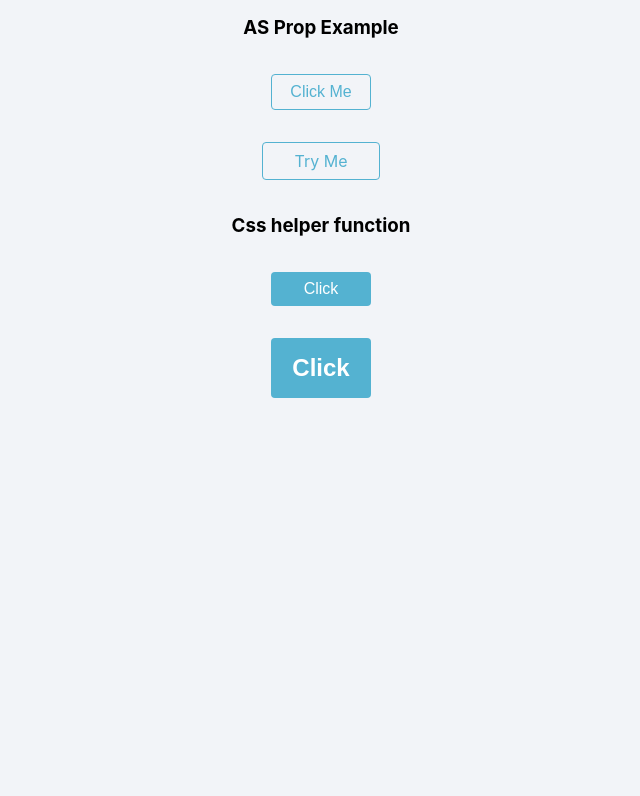
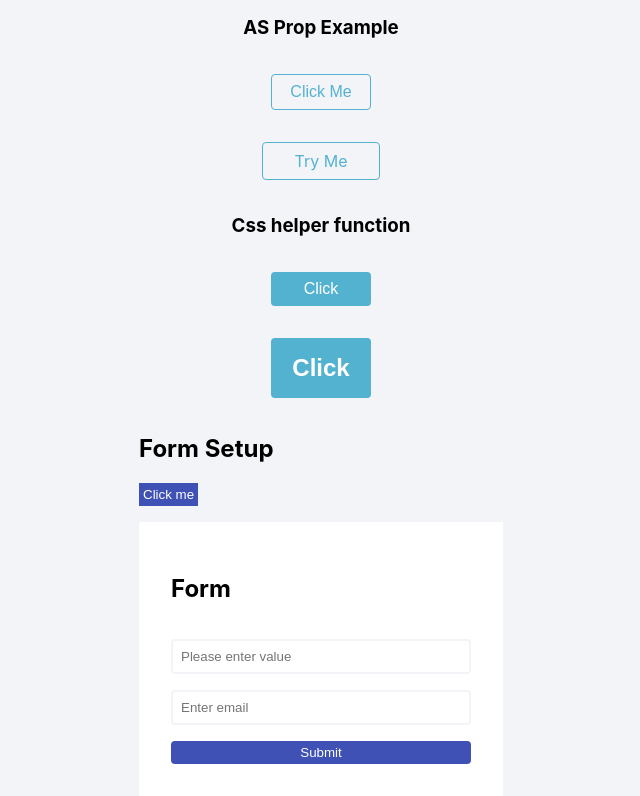
Before and after one commit to Kgaogel09/styled-components, a React (Create React App) app: page / in a window 1280 px wide. Shown: the part 1491-2287 px from the top of the page, without its empty margins (319-959 px from the left). Before the commit the page ends 1905 px from the top, so only its background shows below. Built offline with nearby package versions, Linux system fonts and the light colour scheme; the HTML template or start-up script is replaced by a standard one.

Commit message:
attributes input example

```diff
--- a/src/App.js
+++ b/src/App.js
@@ -9,6 +9,7 @@ import { colors } from "./utils";
 import Card from "./components/Card";
 import { useState } from "react";
 import { Loader } from "./components/Loader";
+import Form from "./components/Form";
 
 const BaseTheme = {
   color: "#222",
@@ -98,6 +99,10 @@ function App() {
         <DefaultBtn>Click</DefaultBtn>
         <DefaultBtn large>Click</DefaultBtn>
       </Container>
+
+      <Container>
+        <Form />
+      </Container>
     </ThemeProvider>
   );
 }
--- /dev/null
+++ b/src/components/Form.js
@@ -0,0 +1,59 @@
+import styled, { css } from "styled-components/macro";
+import { colors } from "../utils";
+
+const Form = () => {
+  return (
+    <div>
+      <h2>Form Setup</h2>
+      <Button type="button">Click me</Button>
+      <FormWrapper>
+        <h2>Form</h2>
+        <BasicInput type="text" />
+        <BasicInput type="email" placeholder="Enter email" />
+        <Button type="submit">Submit</Button>
+      </FormWrapper>
+    </div>
+  );
+};
+
+const FormWrapper = styled.form`
+  width: 300px;
+  background: #fff;
+  padding: 2rem;
+  margin-top: 1rem;
+`;
+
+const BasicInput = styled.input.attrs((props) => {
+  return {
+    type: props.type || "text",
+    placeholder: props.placeholder || "Please enter value",
+  };
+})`
+  box-sizing: border-box;
+  padding: 0.5rem;
+  border: 2px solid #f2f4f8;
+  border-radius: 0.25rem;
+  width: 100%;
+  margin-top: 1rem;
+`;
+
+const Button = styled.button`
+  background: ${colors.secondary};
+  border: none;
+  color: #fff;
+  padding: 0.25rem;
+  cursor: pointer;
+  ${({ type }) => {
+    return (
+      type === "submit" &&
+      css`
+        display: block;
+        width: 100%;
+        margin-top: 1rem;
+        border-radius: 0.25rem;
+      `
+    );
+  }}
+`;
+
+export default Form;
```
